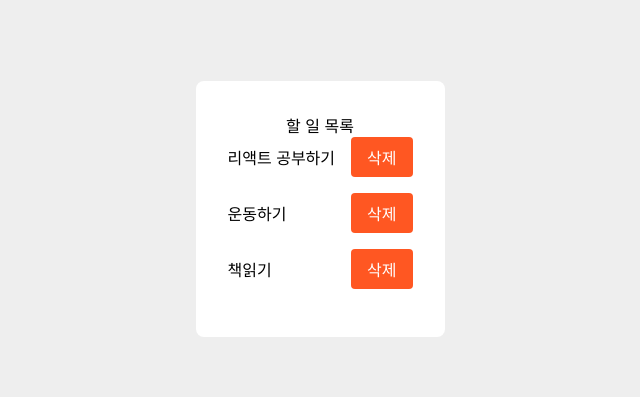
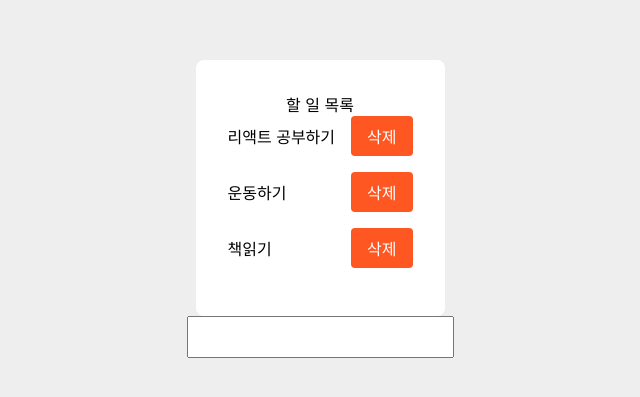
Before and after one commit to notcherry222/React-study, a React (Create React App) app: page / in a window 1280 px wide. Shown: the part 191-588 px from the top of the page, without its empty margins (320-960 px from the left). Built offline with nearby package versions, Linux system fonts and the light colour scheme.

Commit message:
input 컴포넌트

```diff
--- a/src/App.tsx
+++ b/src/App.tsx
@@ -1,6 +1,7 @@
 import styled from '@emotion/styled';
 import { DataView } from 'components/DataView';
 import { useState } from 'react';
+import { TextInput } from 'components/TextInput'
 
 const Container = styled.div`
   height: 100vh;
@@ -22,9 +23,12 @@
     setToDoList(toDoList.filter((item) => item !== todo));
   };
 
+  const [toDo, setToDo] = useState('');
+
   return (
     <Container>
       <DataView toDoList={toDoList} onDelete={onDelete} />
+      <TextInput value={toDo} onChange={setToDo} />
     </Container>
   );
 }
--- /dev/null
+++ b/src/components/TextInput/index.tsx
@@ -0,0 +1,17 @@
+import styled from '@emotion/styled';
+
+const Input = styled.input`
+  font-size: 1.2rem;
+  padding: 8px;
+`;
+
+interface Props {
+    readonly value: string;
+    readonly onChange: (text: string) => void;
+}
+
+export const TextInput = ({ value, onChange}: Props) => {
+    return (
+        <Input value={value} onChange={(event) => onChange(event.target.value)} />
+    );
+};
```
